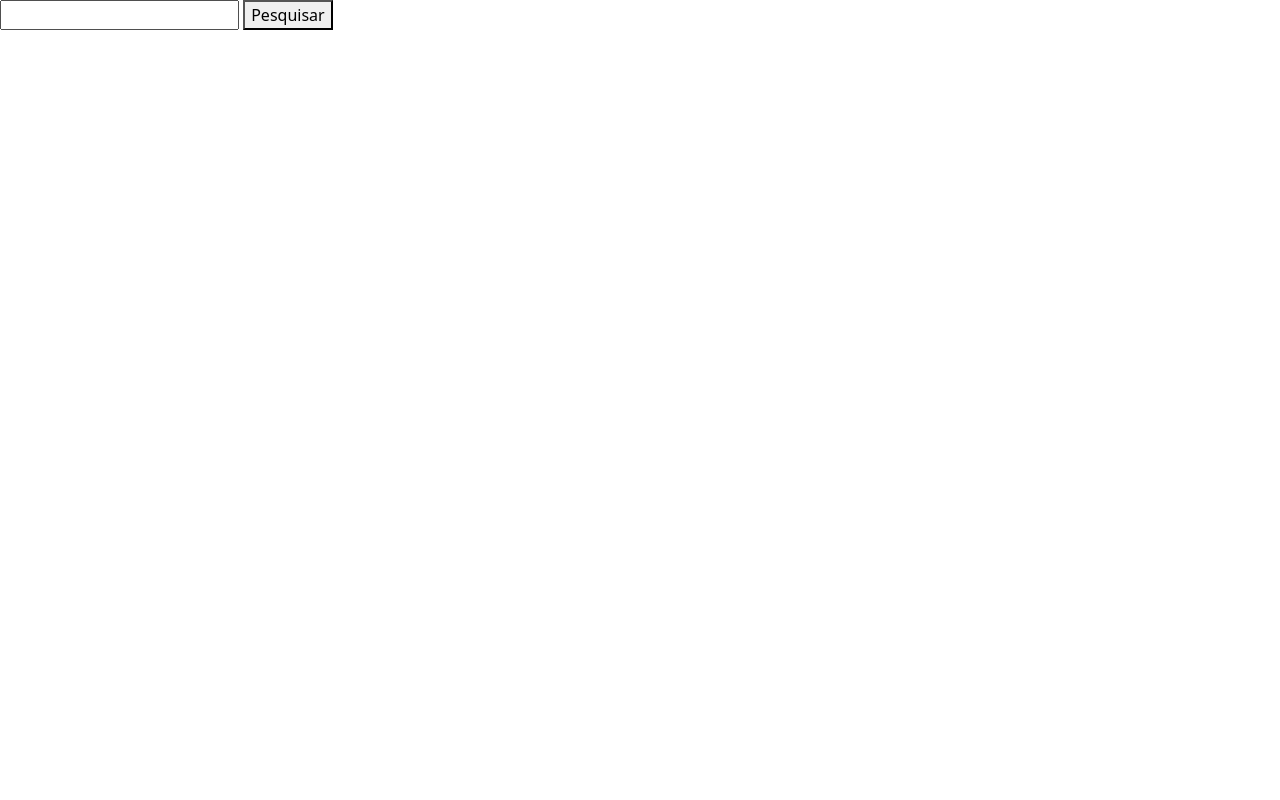
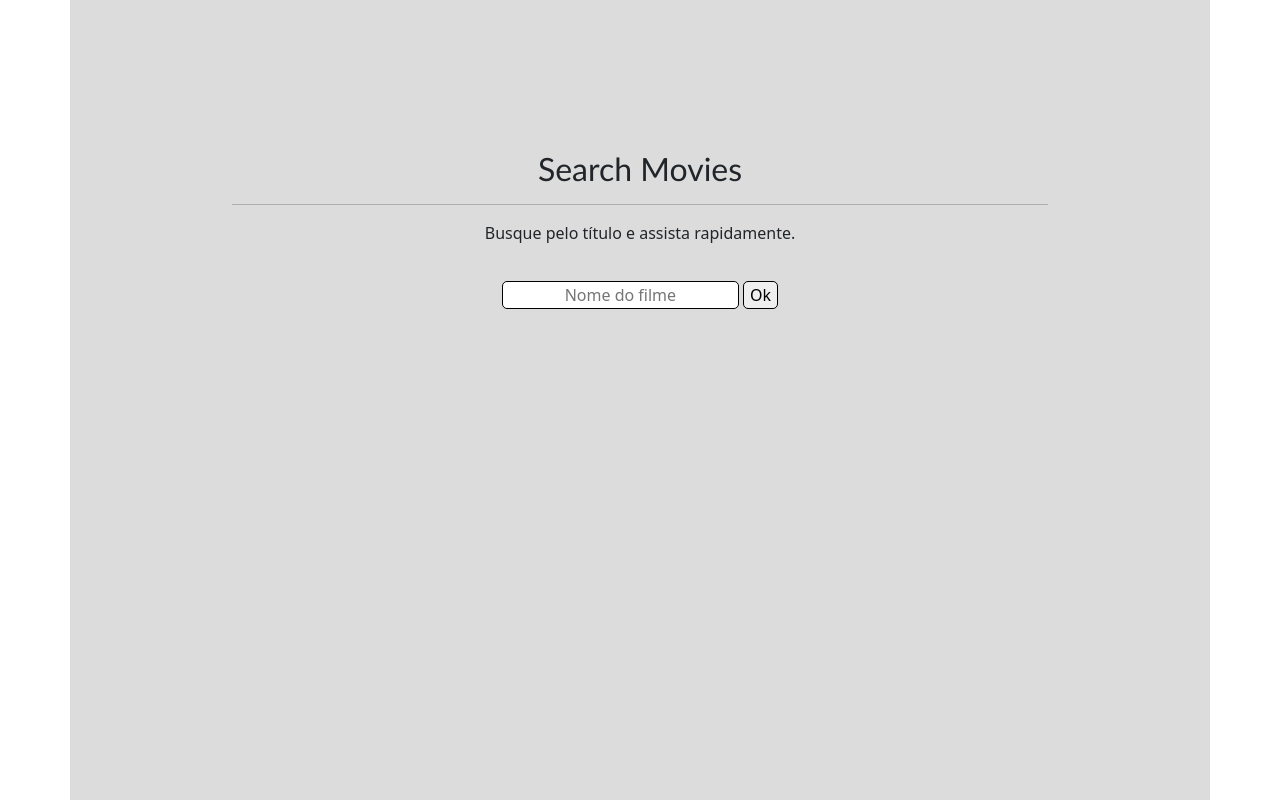
Before and after one commit to lsantanar/movies-js, a plain HTML site: page index.html in a window 1280 px wide. Shown: the top 800 px of the page. Drawn offline with nearby package versions, Linux system fonts and the light colour scheme.

Commit message:
final adjustments

```diff
--- a/index.html
+++ b/index.html
@@ -8,14 +8,24 @@
     <!-- CSS only -->
     <link href="https://cdn.jsdelivr.net/npm/bootstrap@5.2.2/dist/css/bootstrap.min.css" rel="stylesheet" integrity="sha384-Zenh87qX5JnK2Jl0vWa8Ck2rdkQ2Bzep5IDxbcnCeuOxjzrPF/et3URy9Bv1WTRi" crossorigin="anonymous">
     <script defer src="script.js"></script> <!--o defer server para esse comando ser executado dps -->
+    <link rel="stylesheet" href="style.css">
 </head>
 <body>
-    <div>
-      <input type="text" id="searchBox">
-      <button id="btnHello">Pesquisar</button>
-    </div>
-    <div class="container-fluid">
-      <div id="tela" class="row">
+    <div class="container">
+      <div class="title">
+        <h1>Search Movies</h1>
+        <hr id="line">
+        <p>Busque pelo título e assista rapidamente. </p>
+      </div>
+
+      <div class="search">
+        <input type="text" id="searchBox" placeholder="Nome do filme">
+        <button id="btnHello">Ok</button>
+      </div>
+
+      <div class="container-fluid">
+        <div id="tela" class="row">
+        </div>
       </div>
     </div>
 </body>
--- a/script.js
+++ b/script.js
@@ -3,7 +3,7 @@ const ENDPOINT = 'https://api.themoviedb.org/3';
 const IMGENDPOINT = 'https://image.tmdb.org/t/p/w500';
 const ABOUTENDPOINT = 'https://api.themoviedb.org/movie/';
 
-const elem = document.getElementById('btnHello')
+const elem = document.getElementById('btnHello');
 
 elem.addEventListener ('click',  () => {
     let query = document.getElementById('searchBox').value
@@ -14,7 +14,7 @@ elem.addEventListener ('click',  () => {
             for (x=0; x< data.results.length; x++) {
                 let filme = data.results[x];
                 str += `<div class="card col-md-4 col-sm-6" width="300px">
-                        <img src="${IMGENDPOINT}${filme.poster_path}" class="card-img-top" style="min-width: 300px" alt="...">
+                        <img src="${IMGENDPOINT}${filme.poster_path}" class="card-img-top" style="min-width: 200px" alt="...">
                         <div class="card-body">
                         <h5 class="card-title">${filme.title}</h5>
                         <p class="card-text">${filme.overview}</p>
--- /dev/null
+++ b/style.css
@@ -0,0 +1,48 @@
+.container {
+    width: auto;
+    height: 770vh;
+    display: block;
+    background-color:gainsboro;
+}
+
+.title {
+    text-align: center;
+    padding: 150px;
+    padding-bottom: 20px;
+}
+
+h1 {
+    font-family:'Trebuchet MS', 'Lucida Sans Unicode', 'Lucida Grande', 'Lucida Sans', Arial, sans-serif;
+    font-size: 32px;
+}
+
+.search {
+    text-align: center;
+}
+
+input, button {
+    text-align: center;
+    border: 1px solid;
+    border-radius: 5px;
+}
+
+.card-body {
+    background-color: gainsboro;
+}
+
+.card {
+    background-color:gainsboro;
+    padding-top: 11px;
+}
+
+#tela {
+    padding-top: 50px;
+}
+
+/* input[type=text] {
+    transition: width 0.4s ease-in-out;
+}
+
+input[type=text]:focus {
+    width: 95%;
+} */
```
